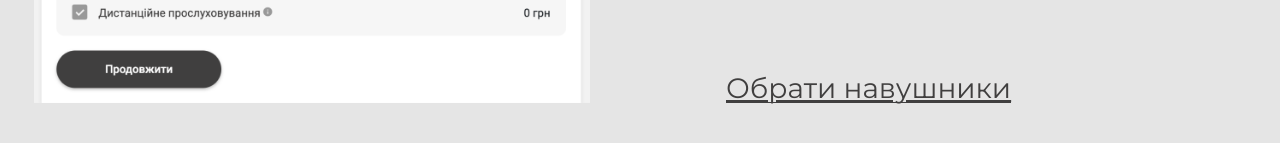
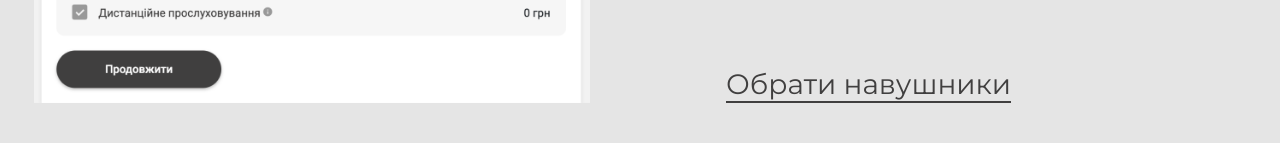
Before and after one commit to evheniyrz/remote_listening, a website: page src/index.html in a window 1280 px wide. Shown: the part 1468-1611 px from the top of the page. Drawn offline with Linux system fonts and the light colour scheme.

Commit message:
fix styles for a tag

```diff
--- a/src/styles.css
+++ b/src/styles.css
@@ -175,8 +175,10 @@ main.w-100.reset-background {
   font-weight: 400;
   line-height: 28px;
   text-align: left;
+  text-decoration: none;
   color: inherit;
-  border-bottom: 1px solid currentColor;
+  border-bottom: 2px solid currentColor;
+  padding-bottom: 3px;
 }
 
 .article__content__block__list__item--catalog-link .list__item__link:hover,
```
